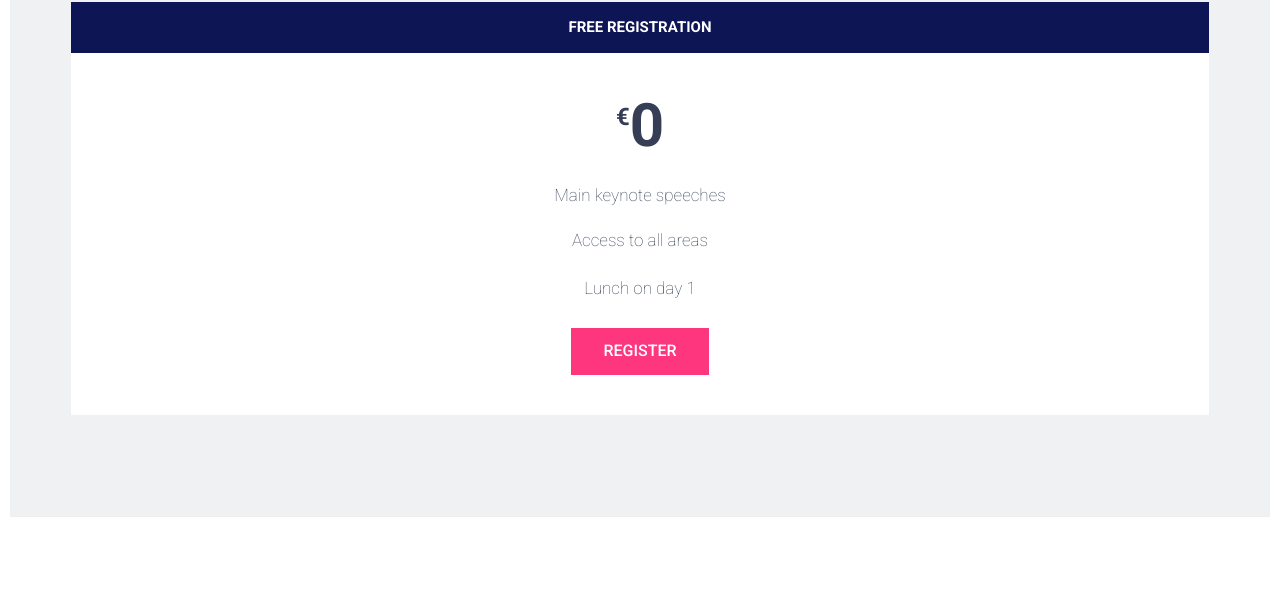
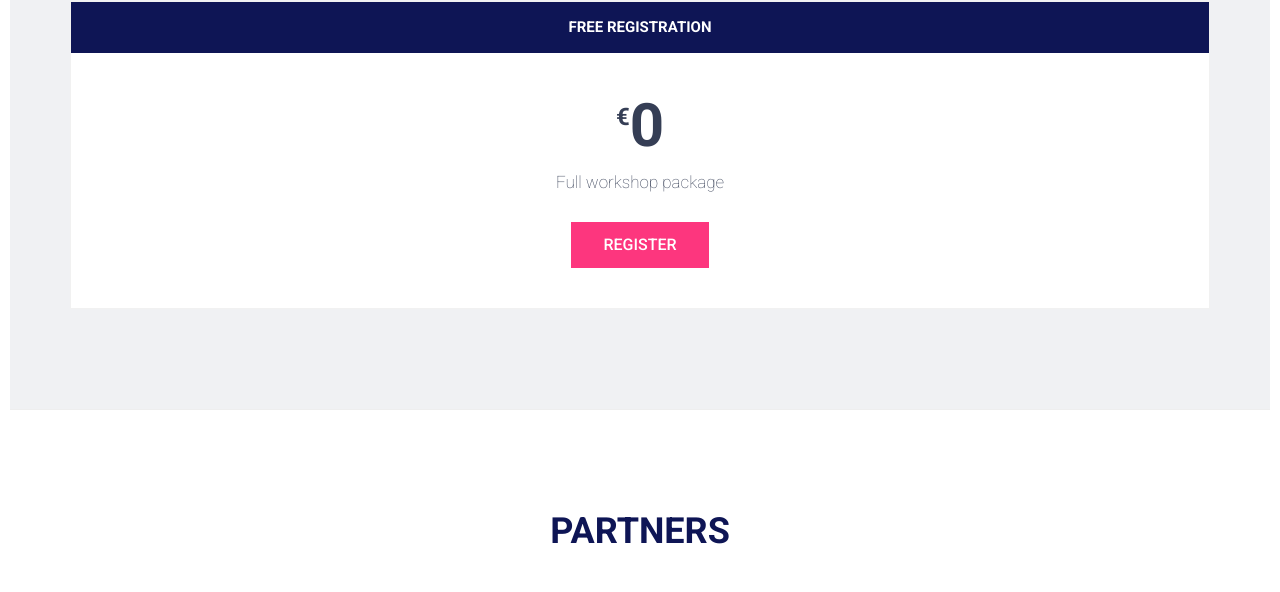
Before and after one commit to TomMiksa/RDA17-workshop-vienna, a plain HTML site: page index.html in a window 1280 px wide. Shown: the part 3150-3742 px from the top of the page. Drawn offline with Linux system fonts and the light colour scheme; some packages are replaced by stand-ins of ours.

Commit message:
lunch information removed

```diff
--- a/index.html
+++ b/index.html
@@ -434,9 +434,7 @@
                         </div>
                         <div class="pricing-detail">
                             <ul class="pricing-list pink-i">
-                                <li>Main keynote speeches</li>
-                                <li>Access to all areas</li>
-                                <li>Lunch on day 1</li>
+                                <li>Full workshop package</li>
                             </ul>
                         </div>
                         <a href="https://www.eventbrite.de/e/data-stewardship-realized-from-planning-to-action-towards-the-establishment-of-an-austrian-research-tickets-36774250774" class="btn btn-primary">REGISTER</a>
```
